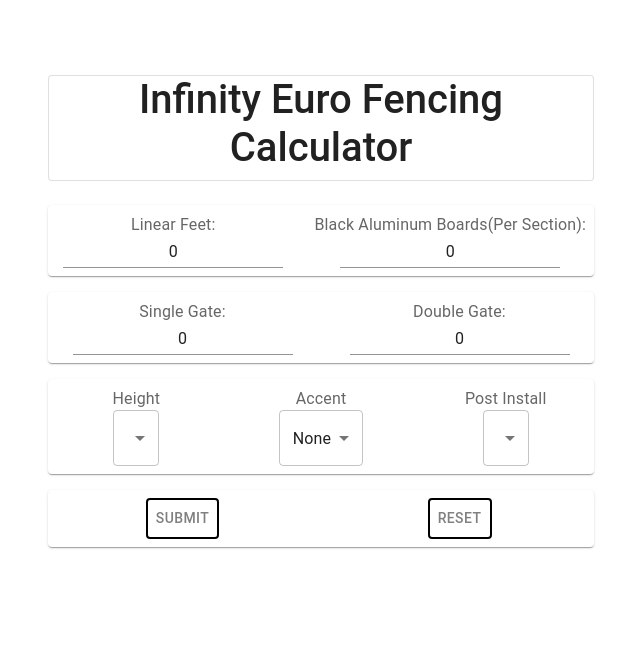
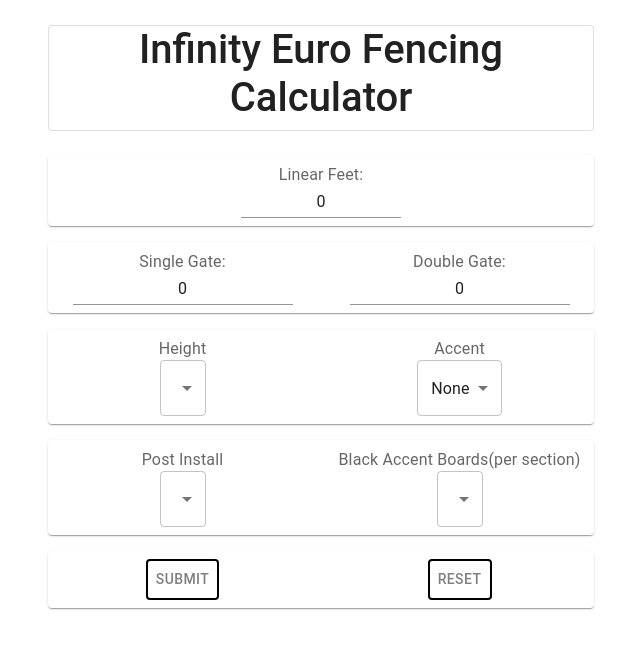
Before and after one commit to hagoodwi92/fence-configurator, a React (Create React App) app in the folder fence-config/: page / in a window 1280 px wide. Shown: the top 648 px of the page, without its empty margins (319-959 px from the left). Built offline with nearby package versions, Linux system fonts and the light colour scheme.

Commit message:
fix validation

```diff
--- a/fence-config/src/App.css
+++ b/fence-config/src/App.css
@@ -14,7 +14,7 @@
 }
 
 #cardHeader {
-  padding-top: 75px;
+  padding-top: 25px;
 }
 
 .tableCell{
--- a/fence-config/src/App.js
+++ b/fence-config/src/App.js
@@ -101,14 +101,13 @@ export default function App() {
   const [surfaceMount, setSurfaceMount] = useState(0);
   const [submit, setSubmit] = useState(false);
 
-  function goBack(){
-    setSubmit()
+  function goBack() {
+    setSubmit();
     reset({
       totalFeet: 0,
-      blackAlum: 0,
       walkGate: 0,
       doubleGate: 0,
-    })
+    });
   }
 
   if (submit === true) {
@@ -203,11 +202,11 @@ export default function App() {
     );
   } else {
     return (
-      <Container id='cardHeader' >
+      <Container id="cardHeader">
         <Row>
           <Col></Col>
           <Col md={6}>
-            <Card  variant="outlined">
+            <Card variant="outlined">
               <h1>Infinity Euro Fencing Calculator</h1>
             </Card>
             <br></br>
@@ -216,7 +215,16 @@ export default function App() {
               <Stack spacing={2}>
                 <Item>
                   <Row>
+                    <Col></Col>
                     <Col>
+                      {/* <InputLabel>
+                        Black Aluminum Boards(Per Section):
+                      </InputLabel>
+                      <Input
+                        inputProps={{ style: { textAlign: "center" } }}
+                        defaultValue="0"
+                        {...register("blackAlum", { required: true })}
+                      /> */}
                       <InputLabel>Linear Feet: </InputLabel>
                       <Input
                         inputProps={{ style: { textAlign: "center" } }}
@@ -224,16 +232,7 @@ export default function App() {
                         {...register("totalFeet", { required: true })}
                       />
                     </Col>
-                    <Col>
-                      <InputLabel>
-                        Black Aluminum Boards(Per Section):
-                      </InputLabel>
-                      <Input
-                        inputProps={{ style: { textAlign: "center" } }}
-                        defaultValue="0"
-                        {...register("blackAlum", { required: true })}
-                      />
-                    </Col>
+                    <Col></Col>
                   </Row>
                 </Item>
 
@@ -277,6 +276,10 @@ export default function App() {
                         <MenuItem value="0">None</MenuItem>
                       </Select>
                     </Col>
+                  </Row>
+                </Item>
+                <Item>
+                  <Row>
                     <Col>
                       <InputLabel>Post Install</InputLabel>
                       <Select
@@ -285,6 +288,29 @@ export default function App() {
                       >
                         <MenuItem value="mount">Mount</MenuItem>
                         <MenuItem value="ground">In-Ground</MenuItem>
+                      </Select>
+                    </Col>
+                    <Col>
+                      <InputLabel>Black Accent Boards(per section)</InputLabel>
+                      <Select
+                        required={true}
+                        {...register("blackAlum", { required: true })}
+                      >
+                        <MenuItem value="0">0</MenuItem>
+                        <MenuItem value="1">1</MenuItem>
+                        <MenuItem value="2">2</MenuItem>
+                        <MenuItem value="3">3</MenuItem>
+                        <MenuItem value="4">4</MenuItem>
+                        <MenuItem value="5">5</MenuItem>
+                        <MenuItem value="6">6</MenuItem>
+                        <MenuItem value="7">7</MenuItem>
+                        <MenuItem value="8">8</MenuItem>
+                        <MenuItem value="9">9</MenuItem>
+                        <MenuItem value="10">10</MenuItem>
+                        <MenuItem value="11">11</MenuItem>
+                        <MenuItem value="12">12</MenuItem>
+                        <MenuItem value="13">13</MenuItem>
+                        <MenuItem value="14">14</MenuItem>
                       </Select>
                     </Col>
                   </Row>
```
